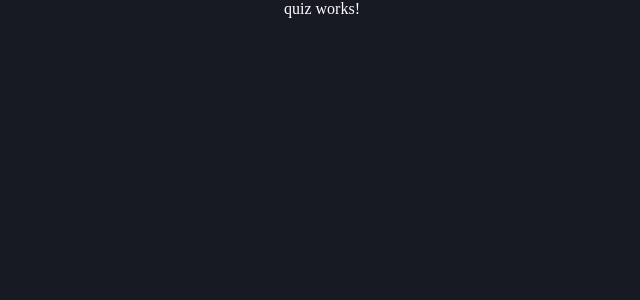
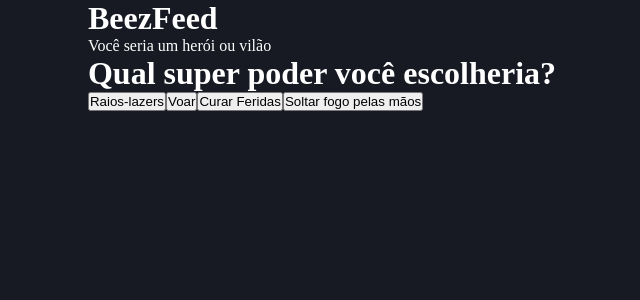
Before and after one commit to marcelldac/codefeed-angular, an Angular app: page / in a window 1280 px wide. Shown: the top 300 px of the page, without its empty margins (318-958 px from the left). Built offline with nearby package versions, Linux system fonts and the light colour scheme.

Commit message:
feat: quiz component

```diff
--- a/src/app/components/quiz/quiz.component.html
+++ b/src/app/components/quiz/quiz.component.html
@@ -1 +1,17 @@
-<p>quiz works!</p>
+<div class="title">
+  <h1>BeezFeed</h1>
+  <p>{{ title }}</p>
+</div>
+<div *ngIf="!isFinished" class="questions">
+  <h1>{{ selectedQuestion.question }}</h1>
+  <button
+    *ngFor="let option of selectedQuestion.options; index as i"
+    (click)="handleChooseQuestion(option.alias)"
+  >
+    {{ option.name }}
+  </button>
+</div>
+<div *ngIf="isFinished" class="result">
+  <h1>Resultado:</h1>
+  <p>{{ answerSelected }}</p>
+</div>
--- a/src/app/components/quiz/quiz.component.ts
+++ b/src/app/components/quiz/quiz.component.ts
@@ -1,12 +1,65 @@
-import { Component } from '@angular/core';
-
+import { NgFor, NgIf } from '@angular/common';
+import { Component, OnInit } from '@angular/core';
+import mock from '../../../assets/data/quizzes.json';
 @Component({
   selector: 'app-quiz',
   standalone: true,
-  imports: [],
+  imports: [NgFor, NgIf],
   templateUrl: './quiz.component.html',
-  styleUrl: './quiz.component.css'
+  styleUrl: './quiz.component.css',
 })
-export class QuizComponent {
+export class QuizComponent implements OnInit {
+  mock: any;
+  constructor() {
+    this.mock = mock;
+  }
+  title = '';
+  answerSelected = '';
+  answers: string[] = [];
+  selectedQuestion: any;
+  questions: any;
+  questionIndex = 0;
+  questionMaxIndex = 0;
+  isFinished = false;
 
+  ngOnInit(): void {
+    if (mock) {
+      this.isFinished = false;
+      this.title = mock.title;
+      this.questions = mock.questions;
+      this.selectedQuestion = this.questions[this.questionIndex];
+      this.questionMaxIndex = this.questions.length;
+    }
+  }
+
+  handleChooseQuestion(alias: string) {
+    this.answers.push(alias);
+    this.nextStep();
+  }
+
+  async nextStep() {
+    this.questionIndex++;
+    if (this.questionMaxIndex > this.questionIndex) {
+      this.selectedQuestion = this.questions[this.questionIndex];
+    } else {
+      const finalAnswer = await this.checkResult(this.answers);
+      this.isFinished = true;
+      this.answerSelected =
+        mock.results[finalAnswer as keyof typeof mock.results];
+    }
+  }
+
+  async checkResult(answers: string[]) {
+    const result = answers.reduce((prev, curr, i, arr) => {
+      if (
+        arr.filter((item) => item === prev).length >
+        arr.filter((item) => item === curr).length
+      ) {
+        return prev;
+      } else {
+        return curr;
+      }
+    });
+    return result;
+  }
 }
```
